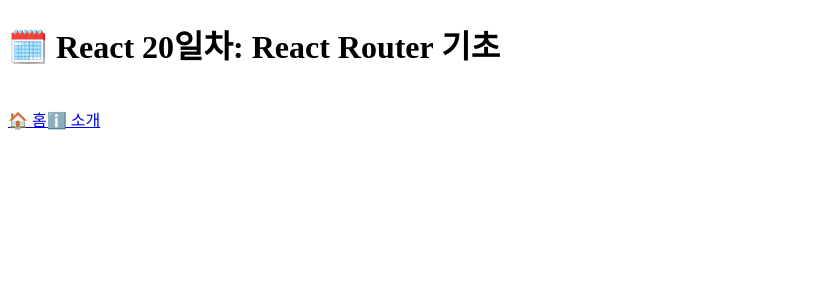
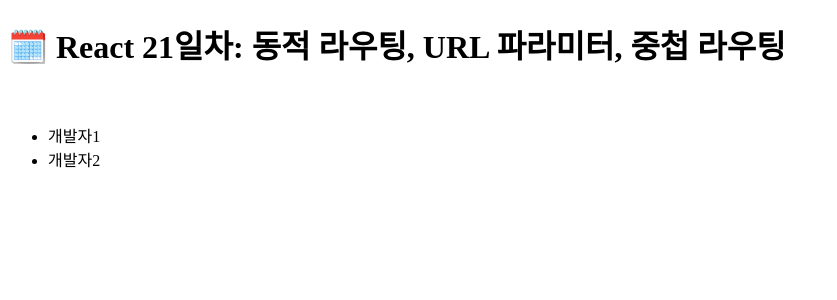
Before and after one commit to kimsigi/react, a React (Vite) app: page /users in a window 1280 px wide. Shown: the top 300 px of the page, without its empty margins (0-837 px from the left). Built offline with nearby package versions, Linux system fonts and the light colour scheme; the HTML template or start-up script is replaced by a standard one.

Commit message:
day21 studying...

```diff
--- a/src/App.tsx
+++ b/src/App.tsx
@@ -18,6 +18,7 @@
 import Day18App from "./components/day18/Day18App.tsx";
 import Day19App from "./components/day19/Day19App.tsx";
 import Day20App from "./components/day20/Day20App.tsx";
+import Day21App from "./components/day21/Day21App.tsx";
 
 export default function App() {
   return (
@@ -62,8 +63,10 @@
       <hr /><hr />
       <Day19App />
       <hr /><hr />
-        */}
-        <Day20App />
+      <Day20App />
+      <hr /><hr />
+                */}
+        <Day21App />
     </>
   )
 }
--- /dev/null
+++ b/src/components/day21/Day21App.tsx
@@ -0,0 +1,18 @@
+import {BrowserRouter, Route, Routes} from "react-router-dom";
+import UserList from "./UserList.tsx";
+import UserDetail from "./UserDetail.tsx";
+
+export default function Day21App() {
+    return (
+        <>
+            <h1>🗓️ React 21일차: 동적 라우팅, URL 파라미터, 중첩 라우팅 </h1>
+            <br />
+            <BrowserRouter>
+                <Routes>
+                    <Route path="/users" element={<UserList />} />
+                    <Route path="/users/:id" element={<UserDetail />} />
+                </Routes>
+            </BrowserRouter>
+        </>
+    );
+}
--- /dev/null
+++ b/src/components/day21/UserDetail.tsx
@@ -0,0 +1,6 @@
+import {useParams} from "react-router-dom";
+
+export default function UserDetail() {
+    const {id} = useParams();
+    return <h2>🧑 사용자 상세 페이지 - ID: {id}</h2>;
+}
--- /dev/null
+++ b/src/components/day21/UserList.tsx
@@ -0,0 +1,17 @@
+import {useNavigate} from "react-router-dom";
+
+export default function UserList() {
+    const navigate = useNavigate();
+    const userList = [{id: 1, name: '개발자1'}, {id:2, name: '개발자2'}];
+    const goDetail = (id) => navigate(`/users/${id}`);
+    return (
+        <ul>
+            {
+                userList.map((user) => (
+                    <li key={user.id} onClick={(e) => goDetail(user.id)}>{user.name}</li>
+                ))
+            }
+        </ul>
+
+    )
+}
```
